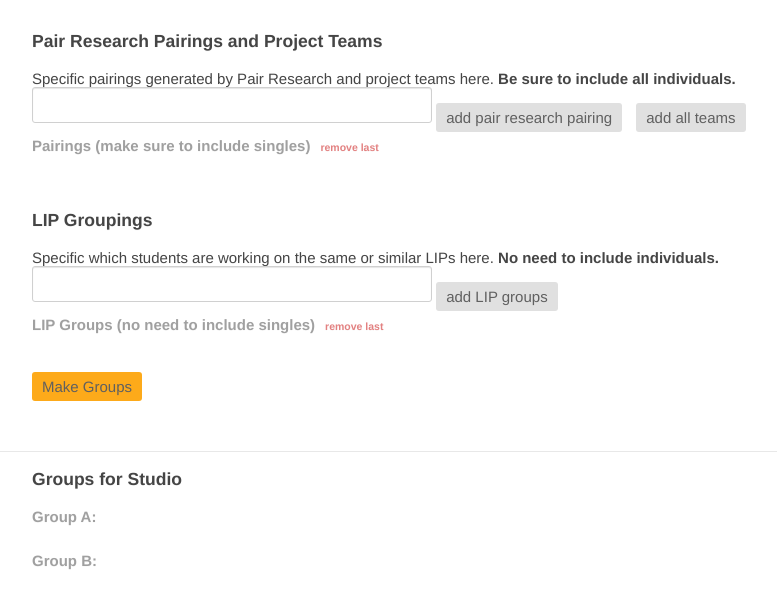
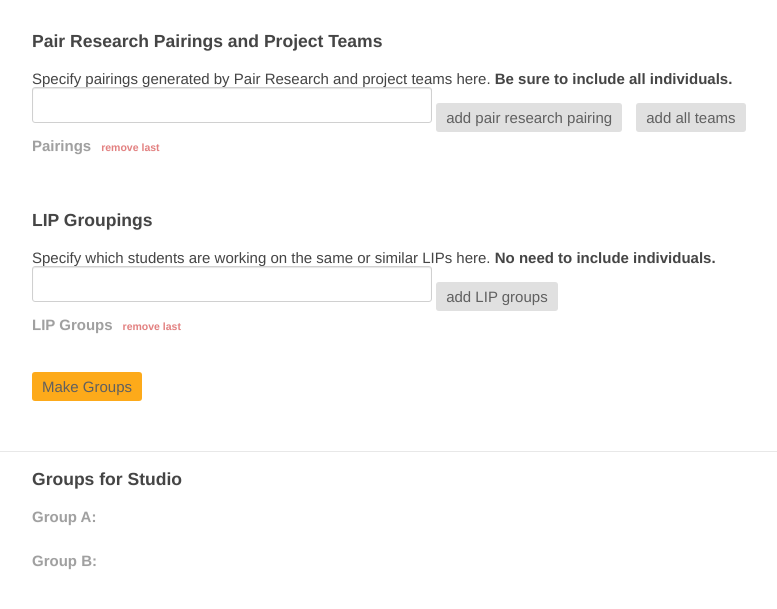
Before and after one commit to NUDelta/dtr-group-maker, a plain HTML site: page hq.html in a window 1280 px wide. Shown: the part 129-738 px from the top of the page, without its empty margins (68-845 px from the left). Drawn offline with Linux system fonts and the light colour scheme.

Commit message:
couple of cleanup edits

```diff
--- a/hq.html
+++ b/hq.html
@@ -23,7 +23,7 @@
    <!-- Data Entry for Partitioning Algorithm -->
    <div class="demo">
       <h3>Pair Research Pairings and Project Teams</h3>
-      <p>Specific pairings generated by Pair Research and project teams here. <b>Be sure to include all individuals.</b></p>
+      <p>Specify pairings generated by Pair Research and project teams here. <b>Be sure to include all individuals.</b></p>
       <div class="control-group" style="display:inline-block">
          <input type="text" style="display:inline-block" id="pair-tags" class="demo-default" value="">
       </div>
@@ -32,14 +32,14 @@
          <input type="button" id="addTeams" value="add all teams">
       </div>
       <div class="results">
-         <h2>Pairings (make sure to include singles)<span id="undoPair" class="undo">remove last</span></h2>
+         <h2>Pairings<span id="undoPair" class="undo">remove last</span></h2>
          <div id="pairResults">
          </div>
       </div>
       <br/><br/>
 
       <h3>LIP Groupings</h3>
-      <p>Specific which students are working on the same or similar LIPs here. <b>No need to include individuals.</b></p>
+      <p>Specify which students are working on the same or similar LIPs here. <b>No need to include individuals.</b></p>
       <div class="control-group" style="display:inline-block">
          <input type="text" style="display:inline-block" id="lip-tags" class="demo-default" value="">
       </div>
@@ -47,7 +47,7 @@
          <input type="button" id="addLip" value="add LIP groups">
       </div>
       <div class="results">
-         <h2>LIP Groups (no need to include singles)<span id="undoGroup" class="undo">remove last</span></h2>
+         <h2>LIP Groups<span id="undoGroup" class="undo">remove last</span></h2>
          <div id="lipGroups">
          </div>
       </div>
--- a/js/hq.js
+++ b/js/hq.js
@@ -485,7 +485,7 @@ $(function() {
     ['Olivia', 'Zev'],
     ['David', 'Nina'],
     ['Mary', 'Amy'],
-    ['Caryl', 'Josh'],
+    ['Caryl', 'Josh K'],
     ['David', 'Garrett'],
     ['Vishal', 'Mary'],
     ['Zev', 'Salome'],
```
Also changed, not shown: images/screenshot.png.
